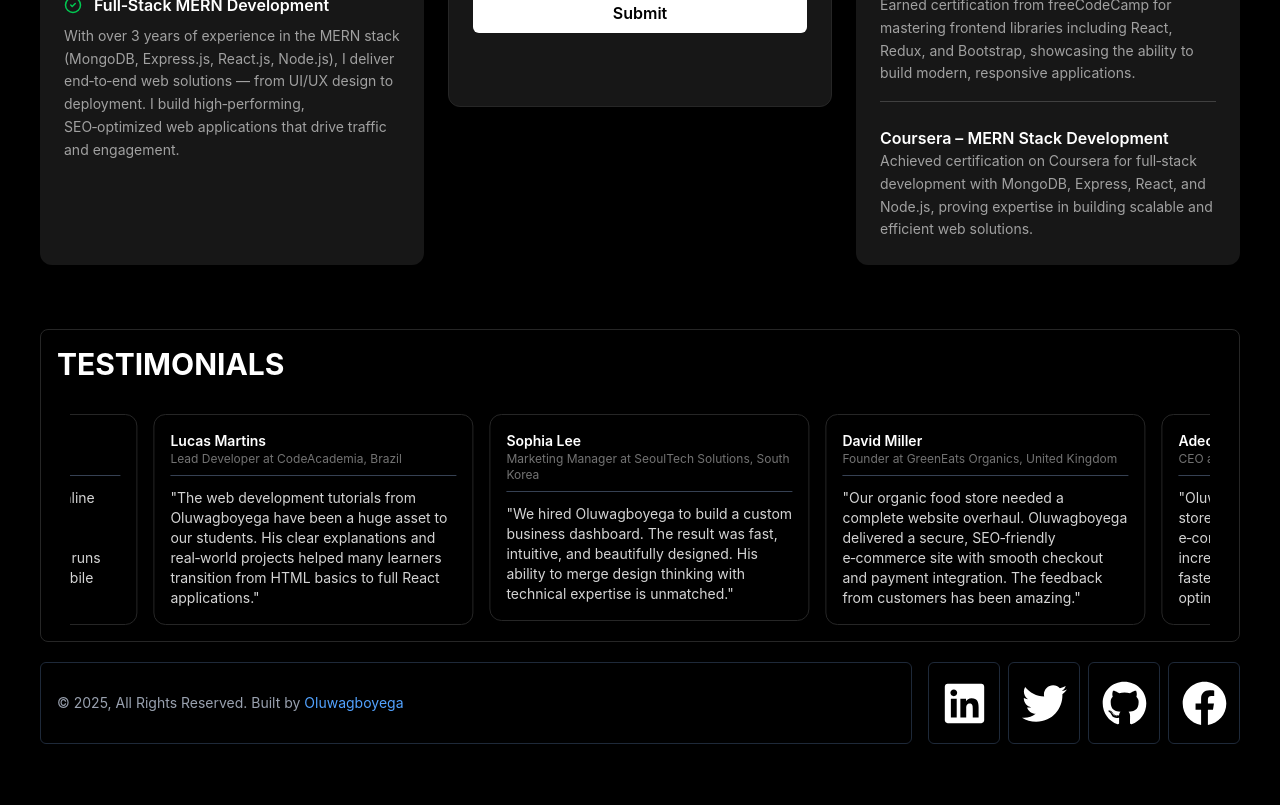
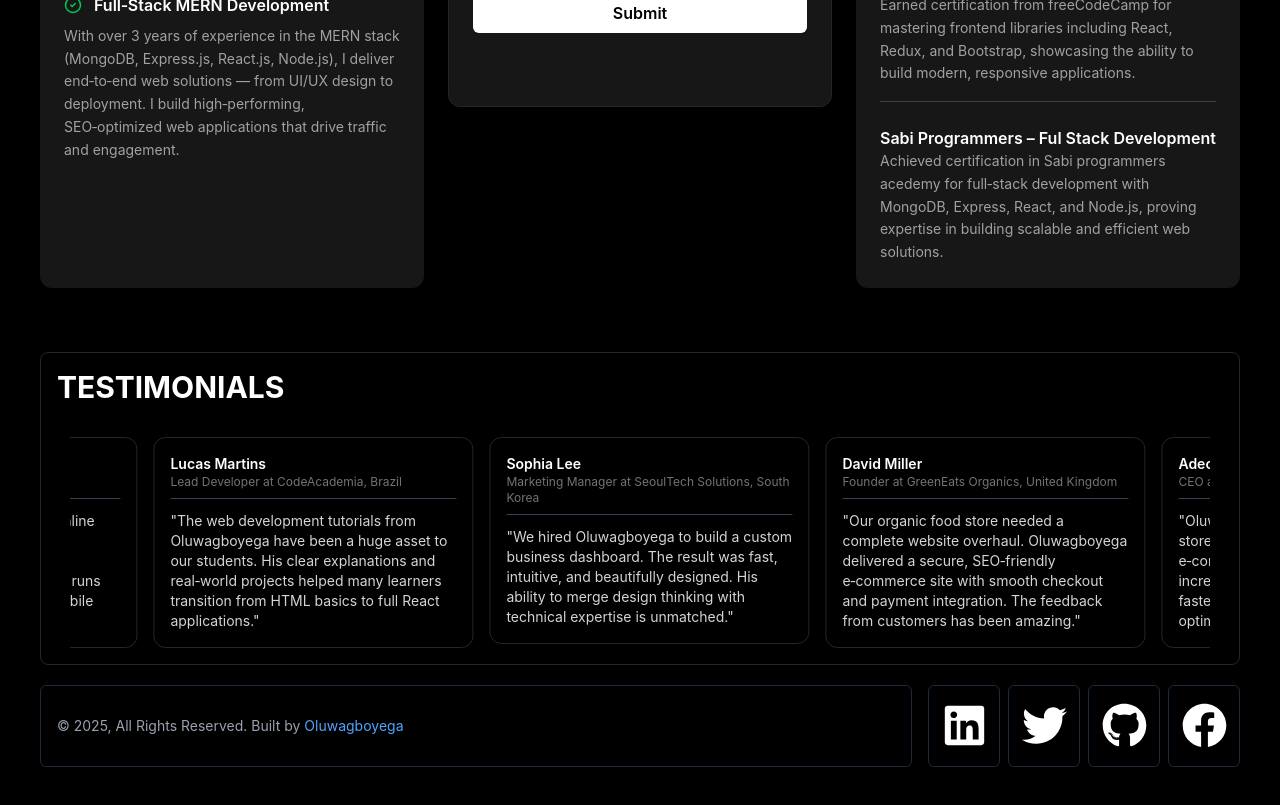
Before and after one commit to GboyegaAkere/assignment-main, a React (Vite) app in the folder new/: page / in a window 1280 px wide. Shown: the part 1920-2725 px from the top of the page. Before the commit the page ends 2704 px from the top, so only its background shows below. Built offline with nearby package versions, Linux system fonts and the light colour scheme.

Commit message:
new commit

```diff
--- a/new/src/components/MotivationCertification.jsx
+++ b/new/src/components/MotivationCertification.jsx
@@ -47,9 +47,9 @@ const MotivationCertification = () => {
 </div>
 
 <div>
-  <h3 className="font-semibold text-base">Coursera – MERN Stack Development</h3>
+  <h3 className="font-semibold text-base">Sabi Programmers – Ful Stack Development</h3>
   <p className="text-sm text-neutral-400 leading-relaxed">
-    Achieved certification on Coursera for full‑stack development with MongoDB, Express, React, and Node.js, proving expertise in building scalable and efficient web solutions.
+    Achieved certification in Sabi programmers acedemy for full‑stack development with MongoDB, Express, React, and Node.js, proving expertise in building scalable and efficient web solutions.
   </p>
 </div>
 
```
